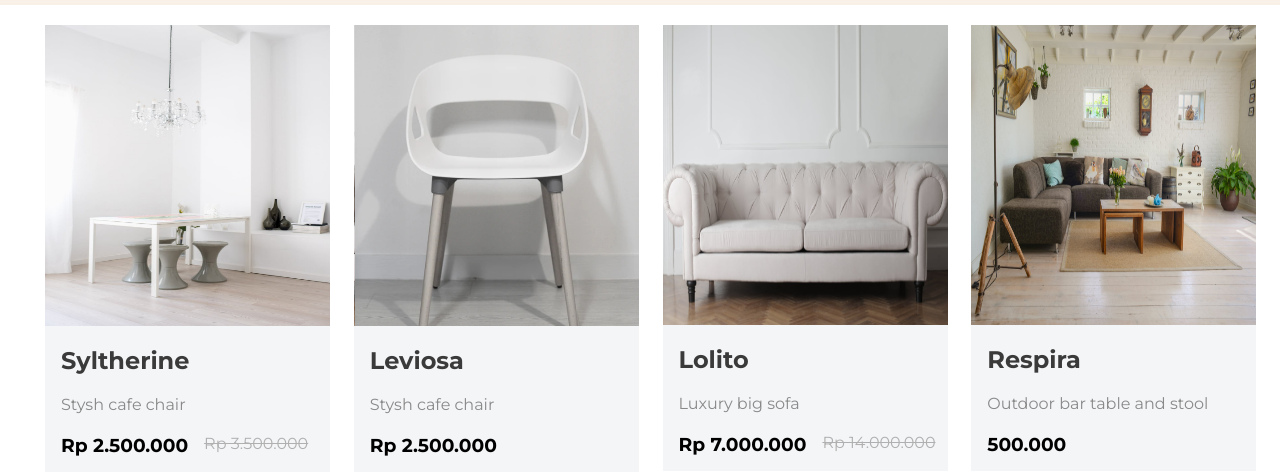
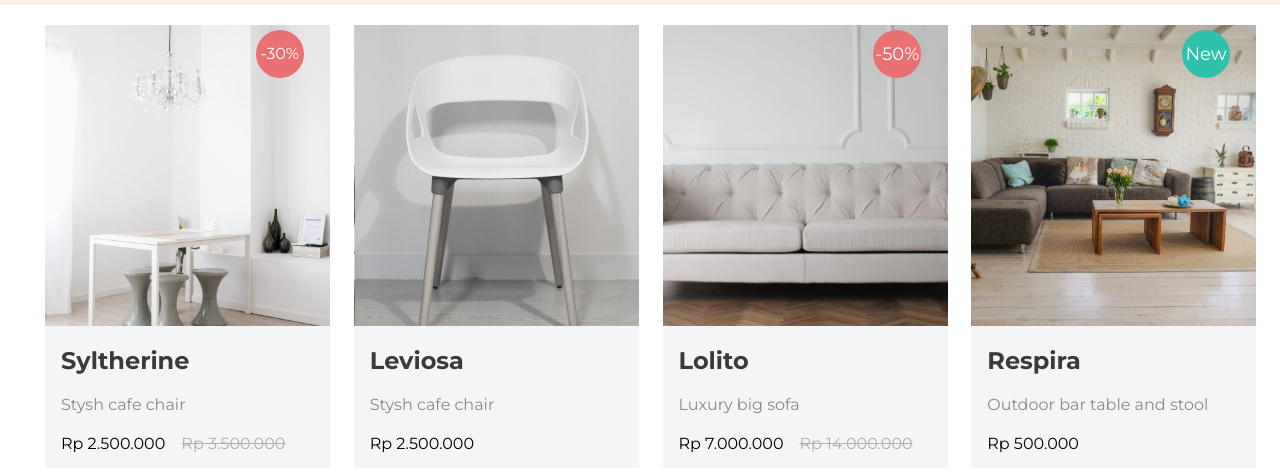
Before and after one commit to allanjeffersong/projetocompassuol, a plain HTML site: page index.html in a window 1280 px wide. Shown: the part 491-963 px from the top of the page. Drawn offline with Linux system fonts and the light colour scheme.

Commit message:
enviando melhorias no codigo

```diff
--- a/index.html
+++ b/index.html
@@ -67,43 +67,46 @@
         <div class="containers">
 
             <div class="container1">
-                <img src="imagens/imagem1.png" alt="" width="285" height="301">
+                <div class="imagem1"></div>
+                <div class="desconto30">-30%</div>
                 <div class="textcontainer">
                     <h2 class="sylt">Syltherine</h2>
                     <p class="stysh">Stysh cafe chair</p>
-                    <div class="priscado" class="p1"><h3>Rp 2.500.000</h3><p class="preçoriscado">Rp 3.500.000</p></div>
+                    <div class="priscado" class="p1"><p>Rp 2.500.000</p><p class="preçoriscado">Rp 3.500.000</p></div>
                 </div>
             </div>
 
 
             <div class="container2">
-                <img src="imagens/Images.png" alt="" width="285" height="301">
+                <div class="imagem2"></div>
                 <div class="textcontainer">
                     <h2 class="sylt">Leviosa</h2>
                     <p class="stysh">Stysh cafe chair</p>
-                    <div class="priscado" class="p1"><h3>Rp 2.500.000</h3></div>
+                    <div class="priscado" class="p1"><p>Rp 2.500.000</p></div>
                 </div>
             </div>
 
 
 
             <div class="container3">
-                <img src="imagens/imagem3.png" alt="" width="285" height="301">
+                <div class="imagem3"></div>
+                <div class="desconto50">-50%</div>
                 <div class="textcontainer">
                     <h2 class="sylt">Lolito</h2>
                     <p class="stysh">Luxury big sofa</p>
-                    <div class="priscado" class="p1"><h3>Rp 7.000.000</h3><p class="preçoriscado">Rp 14.000.000</p>
+                    <div class="priscado" class="p1"><p>Rp 7.000.000</p><p class="preçoriscado">Rp 14.000.000</p>
                     </div>
                 </div>
             </div>
 
 
             <div class="container4">
-                <img src="imagens/imagem4.jpeg" alt="" width="285" height="301">
+                <div class="imagem4"></div>
+                <div class="newverde">New</div>
                 <div class="textcontainer">
                     <h2 class="sylt">Respira</h2>
                     <p class="stysh">Outdoor bar table and stool</p>
-                    <div class="priscado" class="p1"><h3>500.000</h3></div>
+                    <div class="priscado" class="p1"><p>Rp 500.000</p></div>
                 </div>
             </div>
 
--- a/styles.css
+++ b/styles.css
@@ -121,6 +121,7 @@ section{
     width: 289px;
     height: 446px;
     flex-grow: 1;
+    position: relative;
 }
 
 .container1 {
@@ -130,19 +131,6 @@ section{
 
 }
 
-.container2 {
-
-}
-
-.container3 {
-
-
-}
-
-.container4 {
-
-
-}
 
 .textcontainer {
     display: flex;
@@ -168,6 +156,7 @@ section{
 .p1 {
     color: #3A3A3A;
     font-size: 20px;
+    font-weight: bolder;
 }
 
 .priscado {
@@ -228,3 +217,89 @@ section{
     display: flex;
     align-items: center;
 }
+
+.desconto30 {
+    width: 48px;
+    height: 48px;
+    border-radius: 50%;
+    background-color:#E97171;
+    color: #FFFFFF;
+    line-height: 1;
+    position: absolute;
+    top: 5px;
+    right: 50px;
+    display: flex;
+    align-items: center;
+    justify-content: center;
+}
+
+.desconto50 {
+    width: 48px;
+    height: 48px;
+    border-radius: 50%;
+    background-color:#E97171;
+    font-size: 18px;
+    color: #FFFFFF;
+    line-height: 1;
+    position: absolute;
+    top: 5px;
+    right: 50px;
+    display: flex;
+    align-items: center;
+    justify-content: center;
+}
+
+.newverde {
+    width: 48px;
+    height: 48px;
+    border-radius: 50%;
+    background-color:#2EC1AC;
+    font-size: 18px;
+    color: #FFFFFF;
+    line-height: 1;
+    position: absolute;
+    top: 5px;
+    right: 50px;
+    display: flex;
+    align-items: center;
+    justify-content: center;
+}
+
+.imagem1, .imagem2, .imagem3, .imagem4 {
+    width: 285px;
+    height: 301px;
+    display: flex;
+    background-size: cover;
+    background-position: center;
+
+}
+
+
+.imagem1{
+    background-image: url(imagens/imagem1.png);
+    background-size: cover;
+    background-position: center;
+    display: flex;
+}
+
+.imagem2{
+    background-image: url(imagens/Images.png);
+    background-size: cover;
+    background-position: center;
+    display: flex;
+}
+
+.imagem3{
+    background-image: url(imagens/imagem3.png);
+    background-size: cover;
+    background-position: center;
+    display: flex;
+}
+
+.imagem4{
+    background-image: url(imagens/imagem4.jpeg);
+    background-size: cover;
+    background-position: center;
+    display: flex;
+
+}
```
